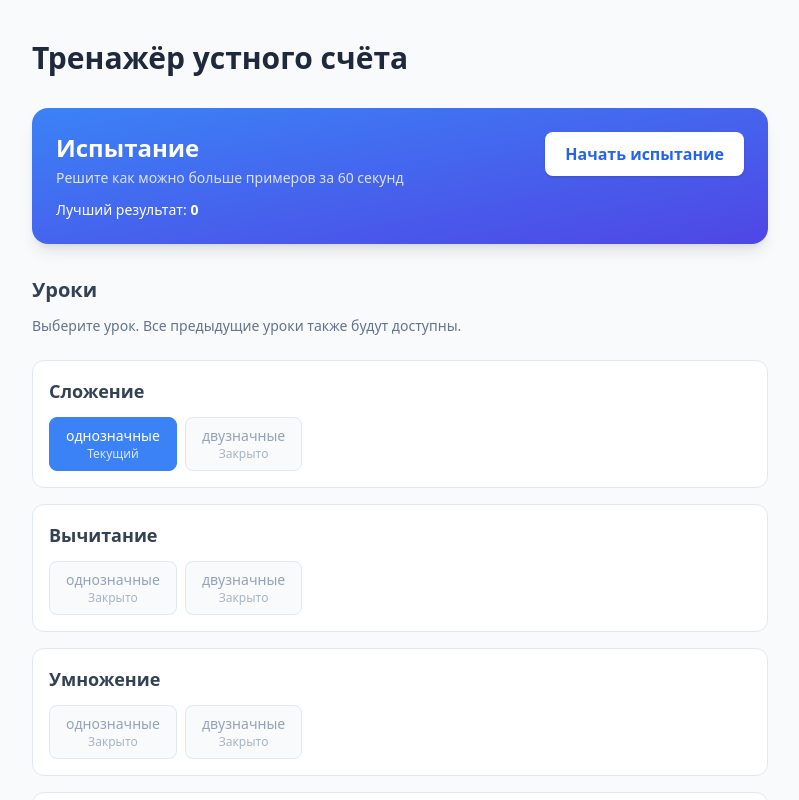
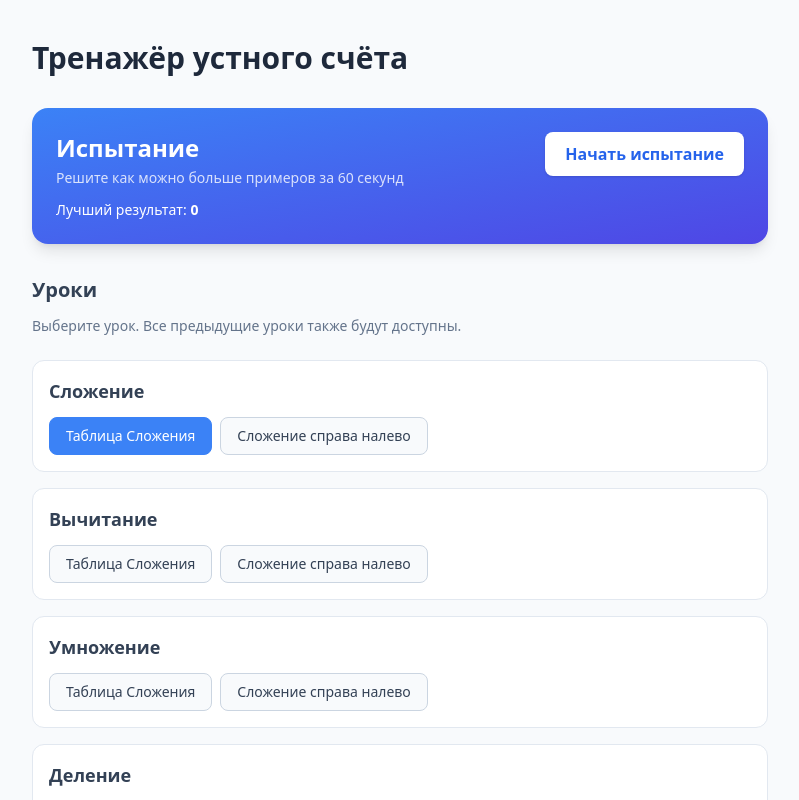
Before and after one commit to deruzh/mental-math, a React (Vite) app: page / in a window 1280 px wide. Shown: the top 800 px of the page, without its empty margins (240-1039 px from the left). Built offline with nearby package versions, Linux system fonts and the light colour scheme.

Commit message:
minor: add new lesson

```diff
--- a/src/components/LessonPicker.tsx
+++ b/src/components/LessonPicker.tsx
@@ -17,7 +17,6 @@ export function LessonPicker({ selectedIdx, onPick }: Props) {
             <div className="flex flex-wrap gap-2">
               {m.lessons.map((l) => {
                 const idx = flatLessons.findIndex((x) => x.id === l.id);
-                const unlocked = idx <= selectedIdx;
                 const isSelected = idx === selectedIdx;
                 return (
                   <button
@@ -27,15 +26,10 @@ export function LessonPicker({ selectedIdx, onPick }: Props) {
                       'rounded-lg border px-4 py-2 text-sm transition-colors',
                       isSelected
                         ? 'border-blue-500 bg-blue-500 text-white'
-                        : unlocked
-                          ? 'border-slate-300 bg-slate-50 text-slate-700 hover:border-blue-400'
-                          : 'border-slate-200 bg-slate-50 text-slate-400 hover:border-blue-300',
+                        : 'border-slate-300 bg-slate-50 text-slate-700 hover:border-blue-400',
                     ].join(' ')}
                   >
                     <div className="font-medium">{l.titleRu}</div>
-                    <div className="text-xs opacity-80">
-                      {isSelected ? t.current : unlocked ? t.unlocked : t.locked}
-                    </div>
                   </button>
                 );
               })}
--- a/src/generators/addition.ts
+++ b/src/generators/addition.ts
@@ -2,12 +2,10 @@ import { Generator, Task, randInt } from './types';
 
 export function makeAddition(digits: 1 | 2): Generator {
   const id = `addition-${digits}`;
-  const titleRu = digits === 1 ? 'Сложение однозначных' : 'Сложение двузначных';
   const min = digits === 1 ? 2 : 10;
   const max = digits === 1 ? 9 : 99;
   return {
     id,
-    titleRu,
     generate(): Task {
       const a = randInt(min, max);
       const b = randInt(min, max);
--- /dev/null
+++ b/src/generators/additionRound.ts
@@ -0,0 +1,15 @@
+import { Generator, Task, randInt } from './types';
+
+export function makeAdditionRound(): Generator {
+  const id = 'addition-round';
+  return {
+    id,
+    generate(): Task {
+      const leftDigits = randInt(1, 3);
+      const a = randInt(Math.pow(10, leftDigits - 1), Math.pow(10, leftDigits) - 1);
+      const rightDigits = randInt(1, leftDigits);
+      const b = randInt(1, 9) * Math.pow(10, rightDigits - 1);
+      return { prompt: `${a} + ${b}`, answer: a + b, generatorId: id };
+    },
+  };
+}
--- a/src/generators/division.ts
+++ b/src/generators/division.ts
@@ -2,11 +2,8 @@ import { Generator, Task, randInt } from './types';
 
 export function makeDivision(digits: 1 | 2): Generator {
   const id = `division-${digits}`;
-  const titleRu =
-    digits === 1 ? 'Деление однозначных' : 'Деление двузначных на однозначное';
   return {
     id,
-    titleRu,
     generate(): Task {
       const divisor = randInt(2, 9);
       const quotient = digits === 1 ? randInt(2, 9) : randInt(10, 20);
--- a/src/generators/multiplication.ts
+++ b/src/generators/multiplication.ts
@@ -2,11 +2,8 @@ import { Generator, Task, randInt } from './types';
 
 export function makeMultiplication(digits: 1 | 2): Generator {
   const id = `multiplication-${digits}`;
-  const titleRu =
-    digits === 1 ? 'Умножение однозначных' : 'Умножение двузначных на однозначное';
   return {
     id,
-    titleRu,
     generate(): Task {
       const a = digits === 1 ? randInt(2, 9) : randInt(10, 99);
       const b = randInt(2, 9);
--- a/src/generators/registry.ts
+++ b/src/generators/registry.ts
@@ -1,12 +1,13 @@
 import { Generator } from './types';
 import { makeAddition } from './addition';
+import { makeAdditionRound } from './additionRound';
 import { makeSubtraction } from './subtraction';
 import { makeMultiplication } from './multiplication';
 import { makeDivision } from './division';
 
 export const generators: Generator[] = [
   makeAddition(1),
-  makeAddition(2),
+  makeAdditionRound(),
   makeSubtraction(1),
   makeSubtraction(2),
   makeMultiplication(1),
--- a/src/generators/subtraction.ts
+++ b/src/generators/subtraction.ts
@@ -2,12 +2,10 @@ import { Generator, Task, randInt } from './types';
 
 export function makeSubtraction(digits: 1 | 2): Generator {
   const id = `subtraction-${digits}`;
-  const titleRu = digits === 1 ? 'Вычитание однозначных' : 'Вычитание двузначных';
   const min = digits === 1 ? 2 : 10;
   const max = digits === 1 ? 9 : 99;
   return {
     id,
-    titleRu,
     generate(): Task {
       let a = randInt(min, max);
       let b = randInt(min, max);
--- a/src/generators/types.ts
+++ b/src/generators/types.ts
@@ -6,7 +6,6 @@ export interface Task {
 
 export interface Generator {
   id: string;
-  titleRu: string;
   generate(): Task;
 }
 
--- a/src/i18n/ru.ts
+++ b/src/i18n/ru.ts
@@ -28,7 +28,8 @@ export const t = {
   modSubtraction: 'Вычитание',
   modMultiplication: 'Умножение',
   modDivision: 'Деление',
-  oneDigit: 'однозначные',
-  twoDigit: 'двузначные',
+  oneDigit: 'Таблица Сложения',
+  twoDigit: 'Сложение справа налево',
+  additionRound: 'Сложение справа налево',
   lifetimeStats: 'Общая статистика',
 };
--- a/src/lessons/index.ts
+++ b/src/lessons/index.ts
@@ -18,7 +18,7 @@ export const modules: Module[] = [
     titleRu: t.modAddition,
     lessons: [
       { id: 'addition-1', titleRu: t.oneDigit, generatorId: 'addition-1' },
-      { id: 'addition-2', titleRu: t.twoDigit, generatorId: 'addition-2' },
+      { id: 'addition-round', titleRu: t.additionRound, generatorId: 'addition-round' },
     ],
   },
   {
```
Also changed, not shown: 1 other file (tests, documents, lock files or other folders).
